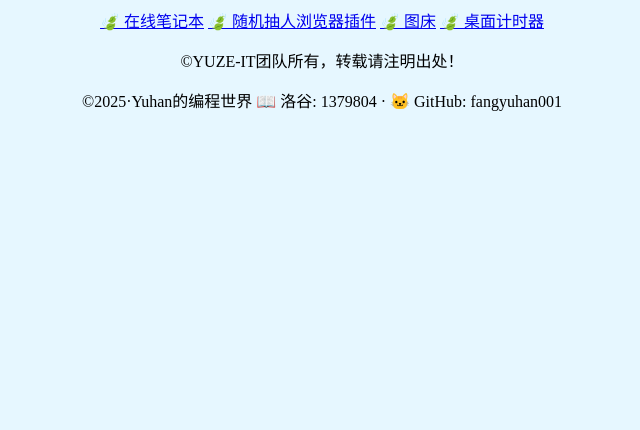
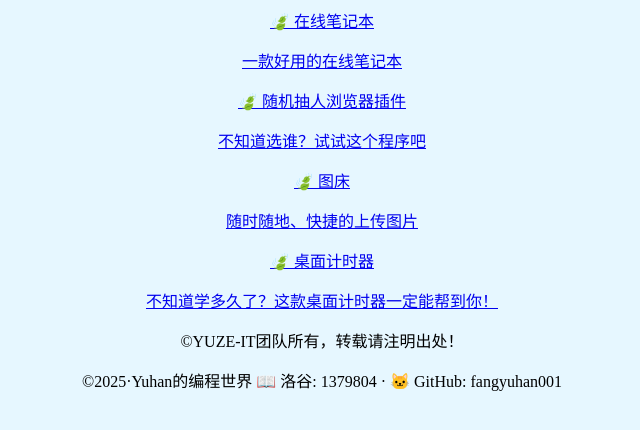
Before and after one commit to fangyuhan001/fangyuhan001.github.io, a plain HTML site: page tools.html in a window 1280 px wide. Shown: the whole page, without its empty margins (318-958 px from the left). Drawn offline with Linux system fonts and the light colour scheme.

Commit message:
Update tools.html

```diff
--- a/tools.html
+++ b/tools.html
@@ -15,10 +15,22 @@
     </style>
 </head>
 <body>
-    <a href="https://www.luogu.com.cn/api/team/downloadFile/jre0iaye"><span>🍃 在线笔记本</span></a>
-    <a href="https://www.luogu.com.cn/api/team/downloadFile/5fp2flja"><span>🍃 随机抽人浏览器插件</span></a>
-    <a href="https://www.luogu.com.cn/api/team/downloadFile/zhu8c6vt"><span>🍃 图床</span></a>
-    <a href="https://www.luogu.com.cn/api/team/downloadFile/2cz3tqak"><span>🍃 桌面计时器</span></a>
+    <a href="https://www.luogu.com.cn/api/team/downloadFile/jre0iaye">
+        <span>🍃 在线笔记本</span>
+        <p>一款好用的在线笔记本</p>
+    </a>
+    <a href="https://www.luogu.com.cn/api/team/downloadFile/5fp2flja">
+        <span>🍃 随机抽人浏览器插件</span>
+        <p>不知道选谁？试试这个程序吧</p>
+    </a>
+    <a href="https://www.luogu.com.cn/api/team/downloadFile/zhu8c6vt">
+        <span>🍃 图床</span>
+        <p>随时随地、快捷的上传图片</p>
+    </a>
+    <a href="https://www.luogu.com.cn/api/team/downloadFile/2cz3tqak">
+        <span>🍃 桌面计时器</span>
+        <p>不知道学多久了？这款桌面计时器一定能帮到你！</p>
+    </a>
 </body>
     <footer>
     <p>©YUZE-IT团队所有，转载请注明出处！</p>
```
